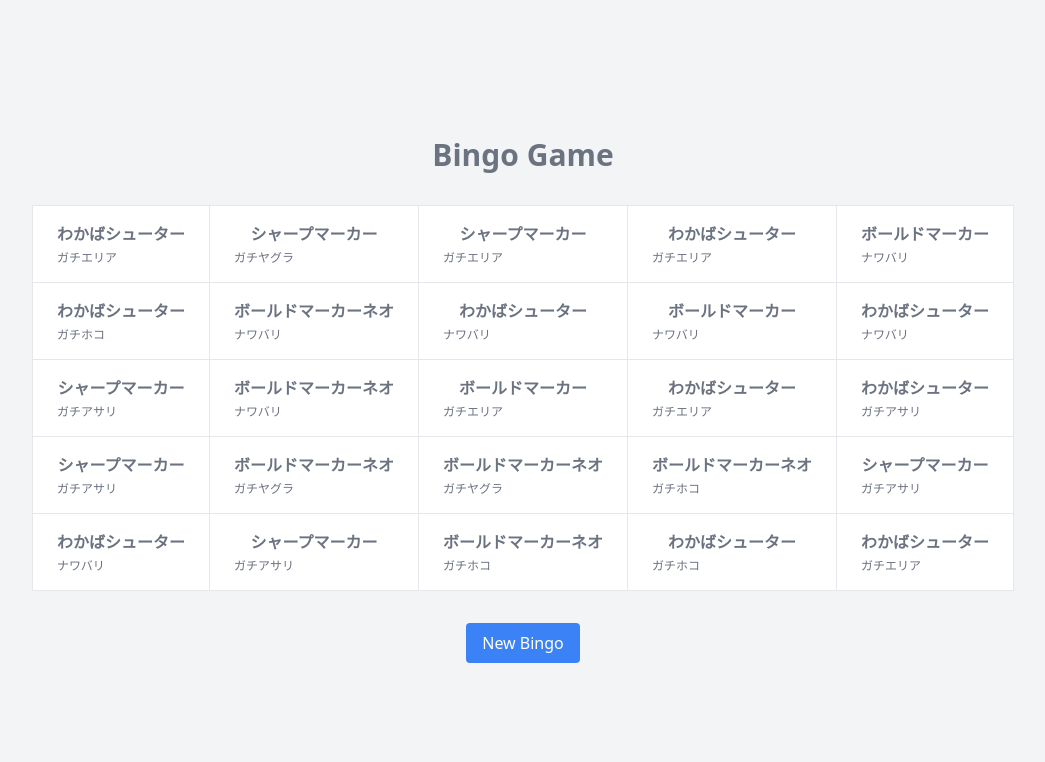
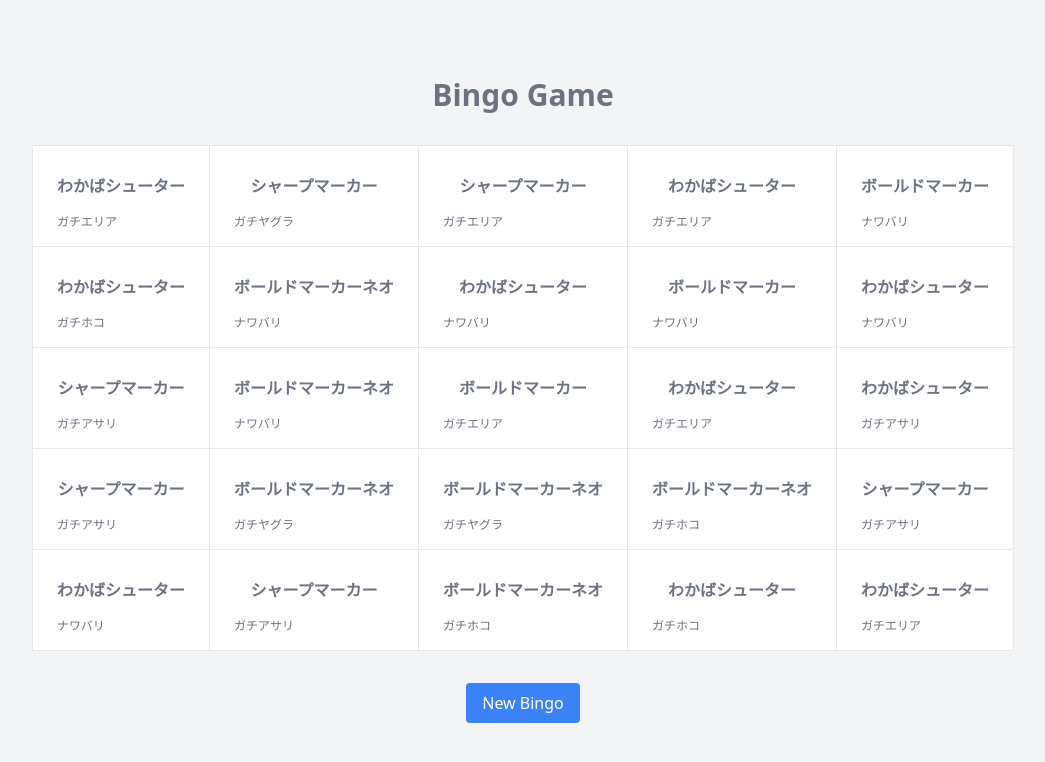
Before and after one commit to ryouhei0705/enjoyspla, a Next.js app: page / in a window 1280 px wide. Shown: the top 762 px of the page, without its empty margins (117-1162 px from the left). Built offline with nearby package versions, Linux system fonts and the light colour scheme.

Commit message:
ビンゴの外に余白

```diff
--- a/pages/bingo.tsx
+++ b/pages/bingo.tsx
@@ -82,7 +82,7 @@
 
 
     return (
-        <div className="flex flex-col items-center justify-center min-h-screen bg-gray-100">
+        <div className="flex flex-col items-center justify-center min-h-screen bg-gray-100 p-4">
             <h1 className="text-3xl font-bold mb-8 text-gray-500">Bingo Game</h1>
             <table className="border-collapse bg-red">
                 <tbody>
@@ -94,12 +94,12 @@
                                     onClick={() => handleClick(rowIndex, colIndex)}
                                     className={`py-4 px-6 border ${cell.marked ? 'bg-green-200' : 'bg-white'
                                         }`}
-                                    style={{ flexBasis: 'calc(100% / 5)' }}
+                                    style={{ flex: '1 0 calc(100% / 5)' }}
                                 >
-                                    <div className="flex items-center justify-center text-gray-500 font-bold">
+                                    <div className="flex items-center justify-center text-gray-500 font-bold h-12">
                                         {cell.value1}
                                     </div>
-                                    <div className="text-xs text-gray-500 mt-1">
+                                    <div className="text-xs text-gray-500 mt-1 h-4">
                                         {cell.value2}
                                     </div>
                                     {/* <img src={cell.value1Image} alt="写真" className="w-full h-full" />
```
